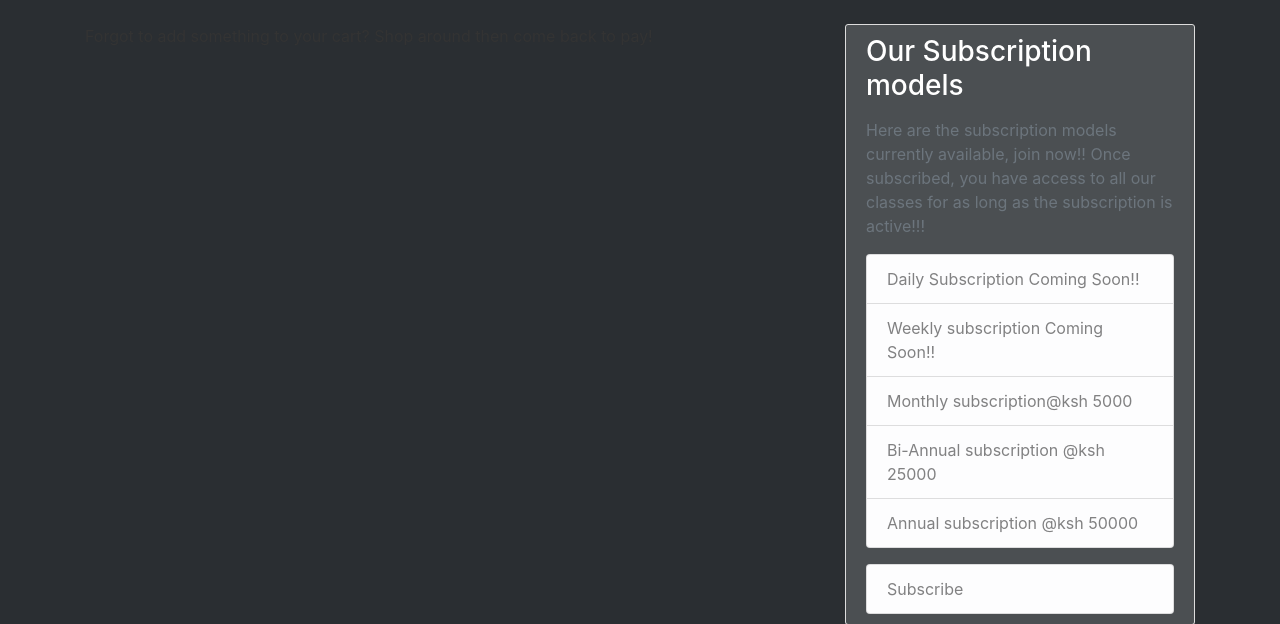
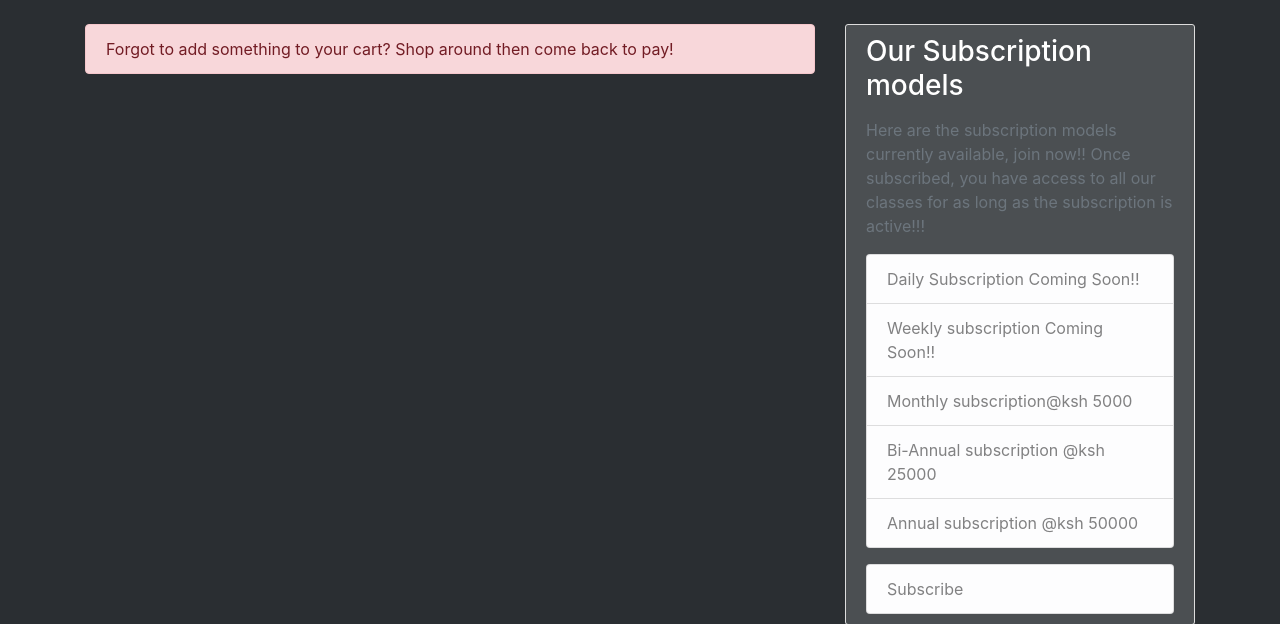
Before and after one commit to Muliro1/fitness_club_mgt, a Flask app: page /cancel in a window 1280 px wide. Shown: the part 56-680 px from the top of the page. Run offline with Flask 3, Linux system fonts and the light colour scheme; a user stored in the database is signed in; some libraries are stand-ins or nearby versions.

Commit message:
ft-success-cancel

```diff
--- a/app/templates/cancel.html
+++ b/app/templates/cancel.html
@@ -6,7 +6,7 @@
 </head>
 <body>
   <section>
-    <p>Forgot to add something to your cart? Shop around then come back to pay!</p>
+    <p class="alert alert-danger">Forgot to add something to your cart? Shop around then come back to pay!</p>
   </section>
 </body>
 {% endblock content %}
--- a/app/templates/success.html
+++ b/app/templates/success.html
@@ -2,7 +2,7 @@
 {% block content %}
 <body>
   <section>
-    <p>
+    <p class="alert alert-success">
       We appreciate your business! If you have any questions, please email
       <a href="mailto:orders@example.com">orders@example.com</a>.
     </p>
```
